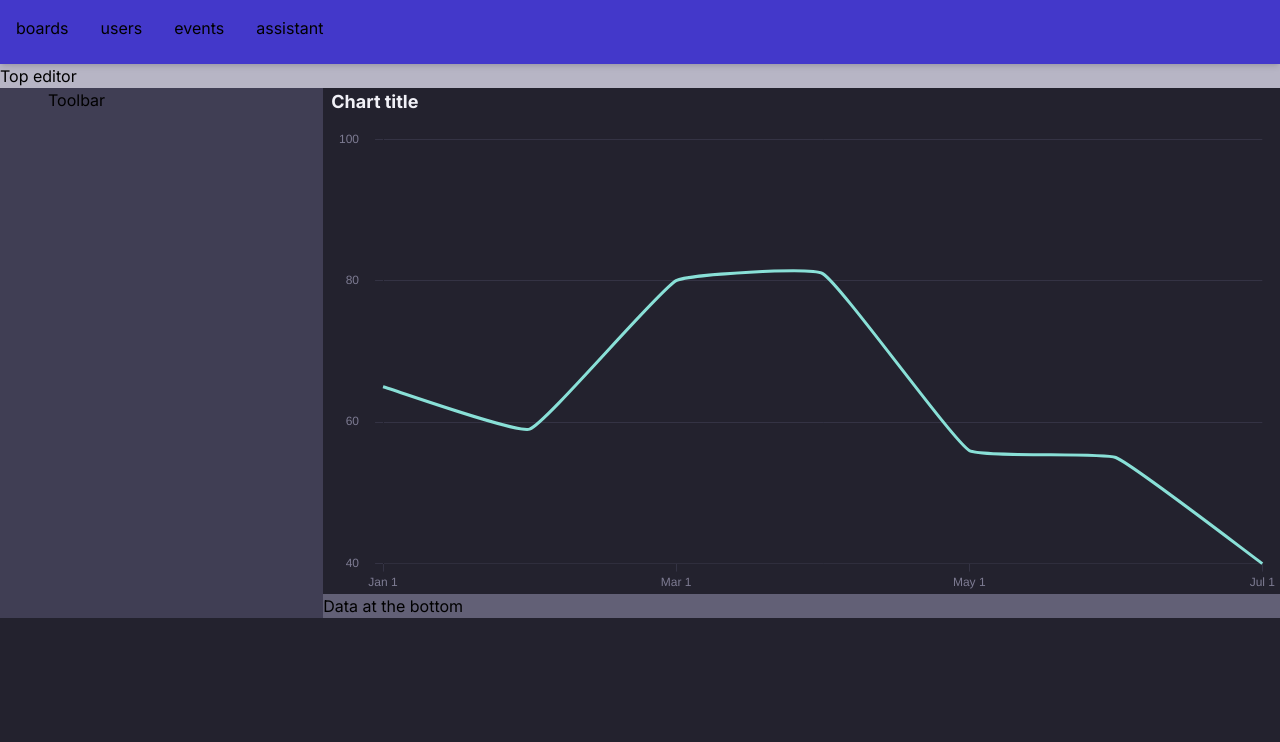
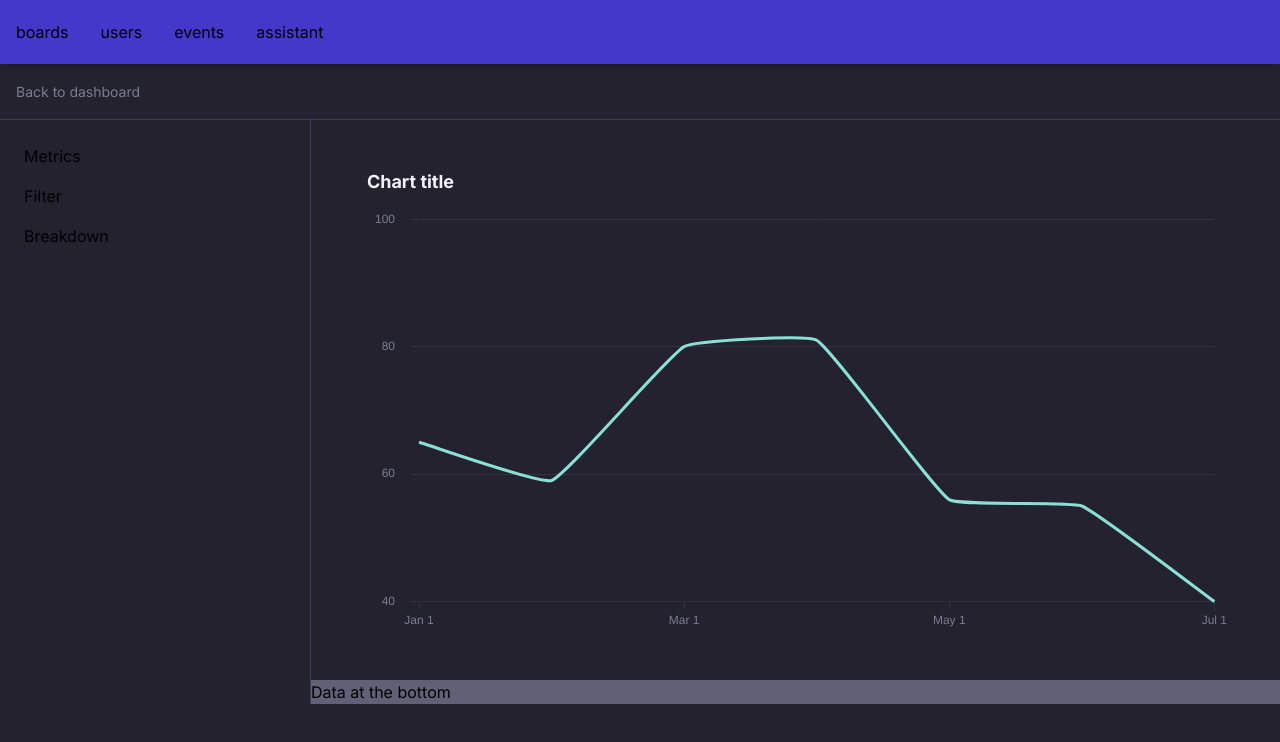
Before and after one commit to benawad/voidpulse, a Next.js app in the folder web/: page /chart in a window 1280 px wide. Shown: the top 742 px of the page. Built offline with nearby package versions, Linux system fonts and the light colour scheme.

Commit message:
chart editor

```diff
--- a/web/src/app/globals.css
+++ b/web/src/app/globals.css
@@ -48,7 +48,9 @@ body {
 .area.hoverable {
   @apply transition-colors hover:bg-primary-100/5 cursor-pointer;
 }
-
+.text.hoverable {
+  @apply transition-colors hover:text-secondary-main-100 ;
+}
 .subtext {
   @apply text-xs text-primary-500;
 }
--- a/web/src/app/ui/HeaderNav.tsx
+++ b/web/src/app/ui/HeaderNav.tsx
@@ -5,12 +5,12 @@ interface HeaderNavProps {}
 
 export const HeaderNav: React.FC<HeaderNavProps> = ({}) => {
   const headerItemStyle =
-    "p-3 lg:p-3 m-1 hoverable area rounded-lg align-middle text-center";
+    "p-3 lg:p-3 m-1 hoverable area rounded-lg items-center flex text-center";
   return (
     <div className="w-full h-16 bg-gradient-to-b from-indigo-700 to-indigo-700 shadow-md fixed top-0 z-50">
       <div className="flex-row flex justify-start h-full">
-        <Link href="/">
-          <div className={headerItemStyle}>boards</div>
+        <Link href="/" className={headerItemStyle}>
+          boards
         </Link>
         <div className={headerItemStyle}>users</div>
         <div className={headerItemStyle}>events</div>
--- a/web/src/app/ui/dashboard/ChartEditor.tsx
+++ b/web/src/app/ui/dashboard/ChartEditor.tsx
@@ -1,6 +1,7 @@
 import React from "react";
 import { LineChart } from "../charts/LineChart";
 import { placeholderLineData } from "../charts/PlaceholderChartData";
+import Link from "next/link";
 interface ChartEditorProps {}
 
 //Error: "category" is not a registered scale.
@@ -8,20 +9,24 @@ interface ChartEditorProps {}
 export const ChartEditor: React.FC<ChartEditorProps> = ({}) => {
   return (
     <div>
-      <div className="bg-primary-300">Top editor</div>
+      {/* Navigation that shows hierarchy of dashboards */}
+      <div className="h-14 border-b border-primary-700 items-center flex">
+        <Link href="/">
+          <div className="mx-4 text-sm text-primary-500">Back to dashboard</div>
+        </Link>
+      </div>
       {/* View that houses editor and chart side by side */}
-      <div className="flex grow-full h-full bg-slate-50">
+      <div className="flex grow w-full h-full">
         {/* Toolbar */}
-        <div className="px-12 bg-primary-700" style={{ width: 400 }}>
-          Toolbar
+        <div className="border-r p-4 border-primary-700" style={{ width: 400 }}>
+          <div className="hoverable area text p-2 rounded-md">Metrics</div>
+          <div className="hoverable area text p-2 rounded-md">Filter</div>
+          <div className="hoverable area text p-2 rounded-md">Breakdown</div>
         </div>
         {/* Chart view panel */}
         <div className="w-full">
           {/* Just the chart */}
-          <div
-            className="bg-primary-900"
-            style={{ minWidth: 800, minHeight: 500 }}
-          >
+          <div className="p-12" style={{ minWidth: 800, minHeight: 500 }}>
             <h1 className="font-bold text-lg text-primary-100 px-2">
               Chart title
             </h1>
```
